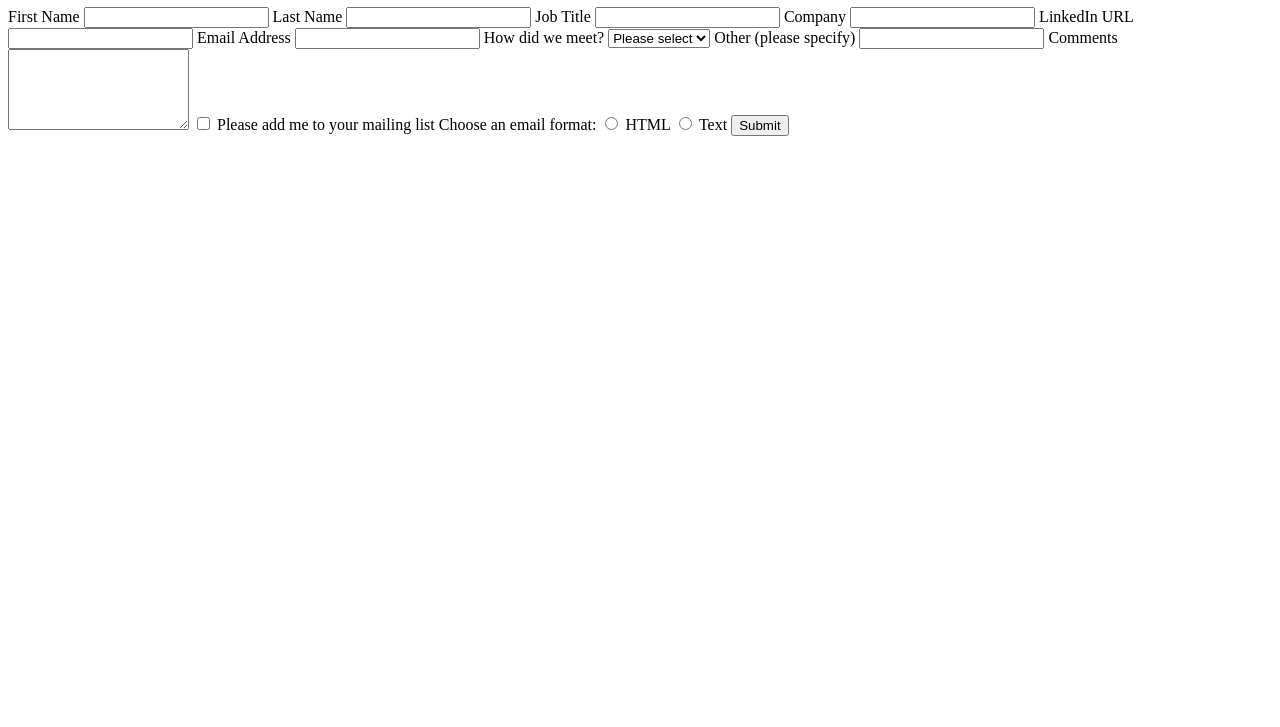
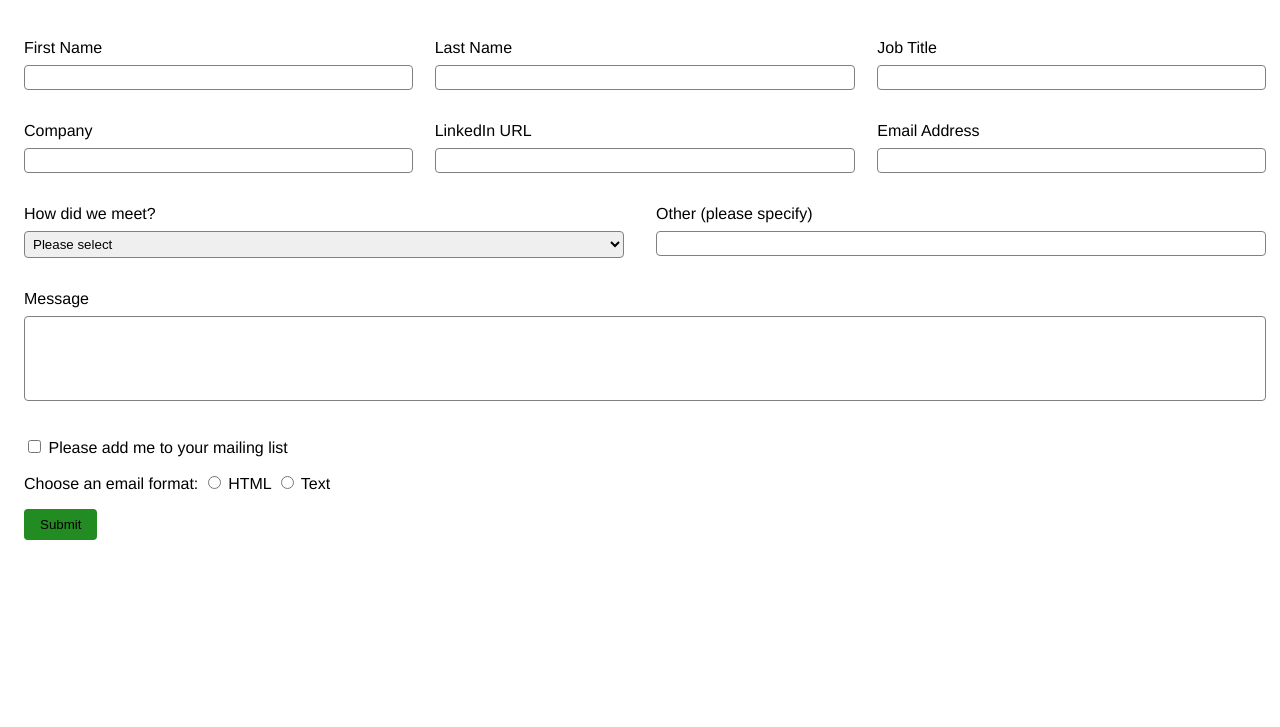
Before and after one commit to marenner/portfolio-pt-3, a website: page views/contact.html in a window 1280 px wide. Shown: the part 73-800 px from the top of the page. Drawn offline with Linux system fonts and the light colour scheme; files that its build step writes are made by us from their sources.

Commit message:
Added styling for contact form

```diff
--- a/app.js
+++ b/app.js
@@ -21,7 +21,7 @@ app.use(express.static('public'));
  * res: allows us to send back a response to the client
  */
 app.get('/', (req, res) => {
-  res.sendFile(`${import.meta.dirname}/views/home.html`);
+  res.sendFile(`${import.meta.dirname}/views/contact.html`);
 });
 
 
--- a/public/styles/contact.css
+++ b/public/styles/contact.css
@@ -0,0 +1,71 @@
+:root {
+    font-family: 'Franklin Gothic Medium', 'Arial Narrow', Arial, sans-serif;
+}
+form {
+    margin: 1rem;
+    text-wrap: wrap;
+    display: grid;
+    grid-template-areas:
+        "title title title title"
+        "first-name last-name last-name job-title"
+        "company linkedin linkedin email-address"
+        "meeting meeting fill-in fill-in"
+        "message message message message"
+        "misc misc misc misc";
+    grid-template-columns: 2fr 1fr 1fr 2fr;
+    grid-template-rows: repeat(6, auto);
+    gap: 2rem;
+}
+#title {
+    grid-area: title;
+    text-align: center;
+}
+#first-name {
+    grid-area: first-name;
+}
+#last-name {
+    grid-area: last-name;
+}
+#job-title {
+    grid-area: job-title;
+}
+#company {
+    grid-area: company;
+}
+#linkedin {
+    grid-area: linkedin;
+}
+#email-address {
+    grid-area: email-address;
+}
+#meeting {
+    grid-area: meeting;
+}
+#fill-in {
+    grid-area: fill-in;
+}
+#message {
+    grid-area: message;
+}
+#misc {
+    grid-area: misc;
+}
+input[type="text"], input[type="email"], textarea, select {
+    width: 100%;
+    margin-top: 0.5rem;
+    padding: 0.25rem;
+    border: 1px solid gray;
+    border-radius: 0.25rem;
+}
+textarea {
+    resize: none;
+}
+#format {
+    margin: 1rem 0rem;
+}
+#submit-button {
+    background-color: forestgreen;
+    border-radius: 0.25rem;
+    border: none;
+    padding: 0.5rem 1rem;
+}
--- a/views/contact.html
+++ b/views/contact.html
@@ -6,47 +6,78 @@
         <title>Contact Me</title>
 
         <link rel="icon" href="images/briefcase-icon.png">
-        <link rel="stylesheet" href="styles/style.css">
+        <link rel="stylesheet" href="styles/contact.css">
     </head>
     <h1 id="title">Contact Form</h1>
     <body>
         <form id="contact" action="#" method="get">
+            <div id = "first-name">
                 <label for="fname">First Name</label>
+                <br>
                 <input type="text" id="fname" name="fname">
+            </div>
+            <div id = "last-name">
                 <label for="lname">Last Name</label>
+                <br>
                 <input type="text" id="lname" name="lname">
+            </div>
+            <div id = "job-title">
                 <label for="job">Job Title</label>
+                <br>
                 <input type="text" id="job" name="job">
-            <label for="company">Company</label>
-            <input type="text" id="company" name="company">
-            <label for="linkedin">LinkedIn URL</label>
-            <input type="text" id="linkedin" name="linkedin">
+            </div>
+            <div id = "company">
+                <label for="comp">Company</label>
+                <br>
+                <input type="text" id="comp" name="comp">
+            </div>
+            <div id = "linkedin">
+                <label for="linked">LinkedIn URL</label>
+                <br>
+                <input type="text" id="linked" name="linked">
+            </div>
+            <div id = "email-address">
                 <label for="email">Email Address</label>
-            <input type="text" id="email" name="email">
+                <br>
+                <input type="email" id="email" name="email">
+            </div>
 
+            <div id = "meeting">
                 <label for="meet">How did we meet?</label>
+                <br>
                 <select id="meet" name="meet">
                     <option value="none">Please select</option>
                     <option value="inperson">In person</option>
                     <option value="online">Online</option>
                     <option value="other">Other</option>
                 </select>
+            </div>
+            <div id="fill-in">
                 <label for="fill">Other (please specify)</label>
+                <br>
                 <input type="text" id="fill" name="fill">
+            </div>
 
-            <label for="comment">Comments</label>
-            <textarea rows="5" id="comment" name="comment"></textarea>
+            <div id="message">
+                <label for="mess">Message</label>
+                <br>
+                <textarea rows="5" id="mess" name="mess"></textarea>
+            </div>
 
+            <div id="misc">
                 <input type="checkbox" id="mailing-list" name="mailing-list" value="y">
                 <label for="mailing-list">Please add me to your mailing list</label>
 
+                <div id="format">
                     Choose an email format:
-            <input type="radio" id="html" name="method" value="html">
+                    <input type="radio" id="html" name="form" value="html">
                     <label for="html">HTML</label>
-            <input type="radio" id="text" name="method" value="text">
+                    <input type="radio" id="text" name="form" value="text">
                     <label for="text">Text</label>
+                </div>
 
                 <button type="submit" id="submit-button">Submit</button>
+            </div>
         </form>
     </body>
 </html>
```
Lines whose indentation alone changed are shown as unchanged.
